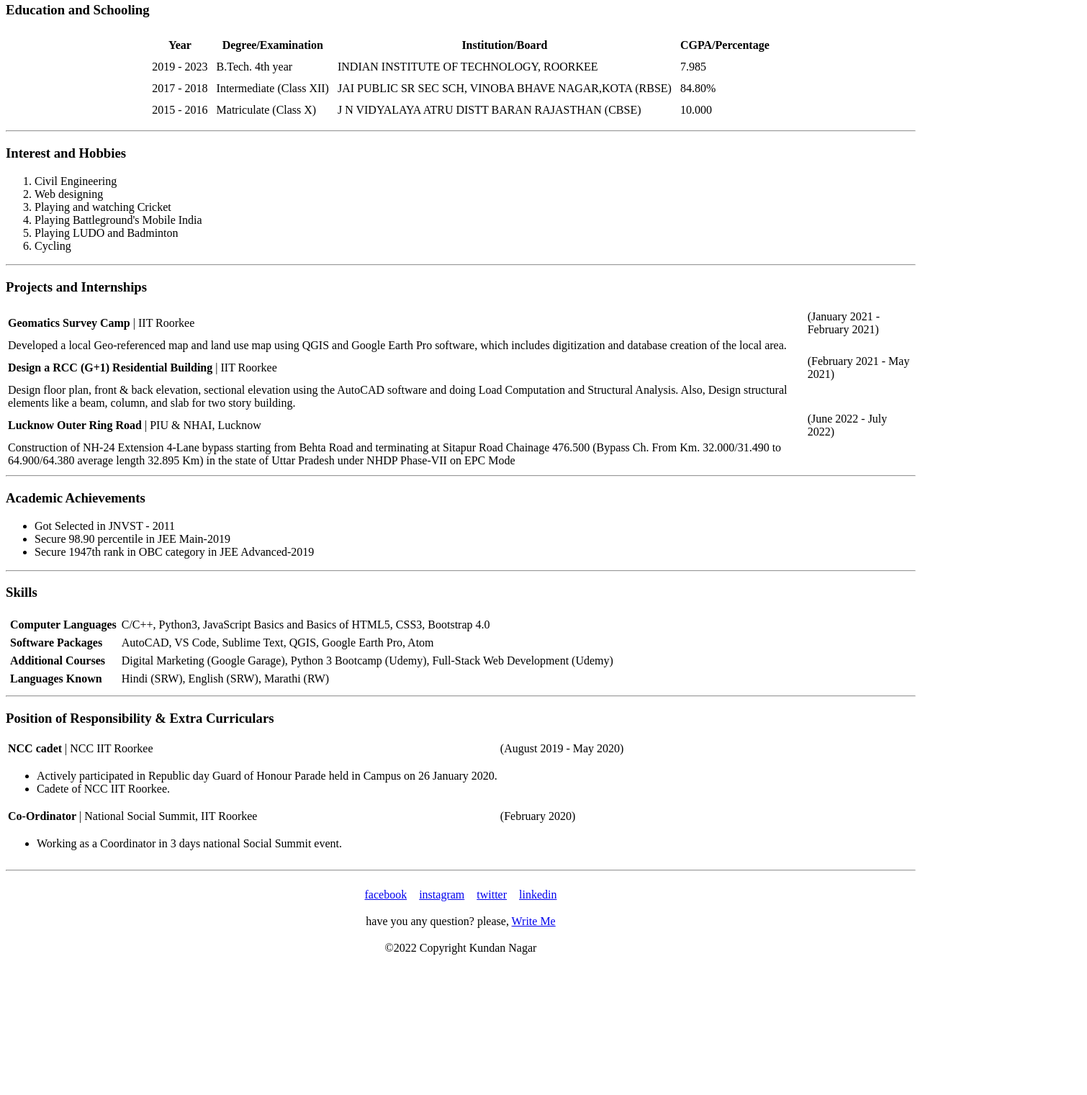
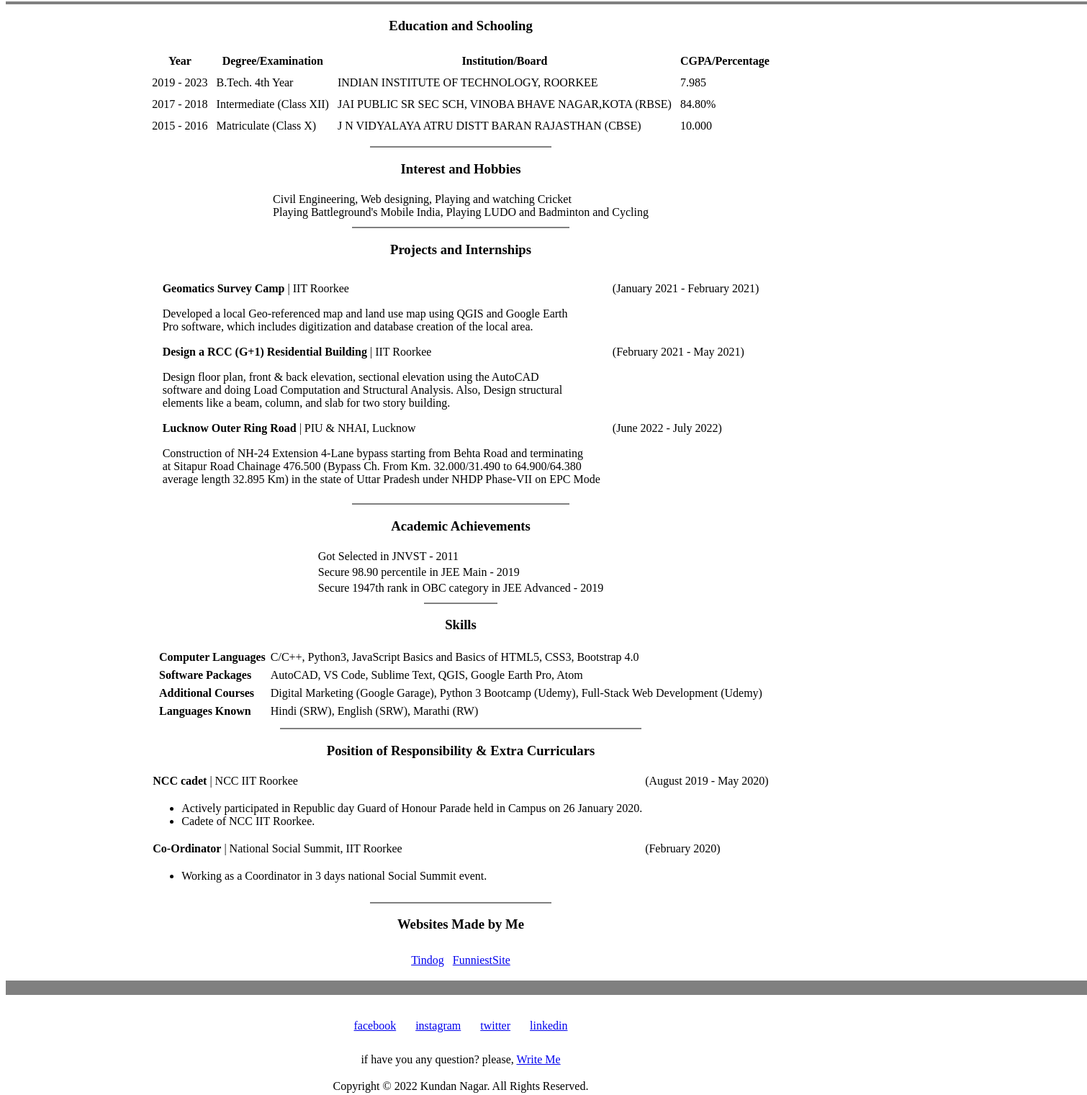
Before and after one commit to kundannagar/resume-001, a plain HTML site: page index.html in a window 1280 px wide. Shown: the part 246-1767 px from the top of the page at 72% size, 1510 px wide, since content can reach past the window. Before the commit the page ends 1588 px from the top, so only its background shows below. Drawn offline with Linux system fonts and the light colour scheme.

Commit message:
Fully Updated.
New Look is provided. All the columns are being centered

```diff
--- a/index.html
+++ b/index.html
@@ -5,7 +5,7 @@
     <title>Kundan's Personal Page</title>
   </head>
   <body>
-    <table cellspacing = "0" align = center>
+    <table cellspacing = "10" align = center>
       <tr>
         <td><table align = left>
           <tr>
@@ -18,11 +18,11 @@
             </td>
           </tr>
         </table></td>
+        <td>*****</td>
         <td>
           <table>
             <tr>
-              <td>.........................................................</td>
-              <td><h4>Indian Institute <br> of Technology, <br> Roorkee (Uttarakhand) <br>INDIA-247667 </h4></td>
+              <td><h3>Indian Institute <br> of Technology, <br> Roorkee (Uttarakhand) <br>INDIA-247667 </h3></td>
               <td>
                 <img src="IITR_LOGO.png" alt=" IIT Roorkee logo">
               </td>
@@ -31,9 +31,9 @@
         </td>
       </tr>
     </table>
-    <hr>
-    <h3>Education and Schooling</h3>
-    <table border="0" align = center cellspacing = "10">
+    <hr width="1500" size="4" noshade="10">
+    <h3 align=center>Education and Schooling</h3>
+    <table border="0" align = center cellspacing="10">
       <tr>
         <th>Year</th>
         <th>Degree/Examination</th>
@@ -42,7 +42,7 @@
       </tr>
       <tr>
         <td>2019 - 2023</td>
-        <td>B.Tech. 4th year</td>
+        <td>B.Tech. 4th Year</td>
         <td>INDIAN INSTITUTE OF TECHNOLOGY, ROORKEE</td>
         <td>7.985</td>
       </tr>
@@ -59,25 +59,23 @@
         <td>10.000</td>
       </tr>
     </table>
-    <hr>
-    <h3>Interest and Hobbies</h3>
-    <ol>
-      <li>Civil Engineering</li>
-      <li>Web designing</li>
-      <li>Playing and watching Cricket</li>
-      <li>Playing Battleground's Mobile India</li>
-      <li>Playing LUDO and Badminton</li>
-      <li>Cycling</li>
-    </ol>
-    <hr>
-    <h3>Projects and Internships</h3>
-    <table>
+    <hr width="250" size="2" noshade="10">
+    <h3 align=center>Interest and Hobbies</h3>
+    <table align=center>
+      <tr>
+        <td>Civil Engineering, Web designing, Playing and watching Cricket
+          <br>Playing Battleground's Mobile India, Playing LUDO and Badminton and Cycling </td>
+      </tr>
+    </table>
+    <hr width="300" size="2" noshade="10" >
+    <h3 align = center>Projects and Internships</h3>
+    <table align = center cellspacing="15">
       <tr>
         <td><strong>Geomatics Survey Camp</strong> | IIT Roorkee</td>
         <td>(January 2021 - February 2021)</td>
       </tr>
       <tr>
-        <td>Developed a local Geo-referenced map and land use map using QGIS and Google Earth Pro software, which includes
+        <td>Developed a local Geo-referenced map and land use map using QGIS and Google Earth <br>Pro software, which includes
             digitization and database creation of the local area.</td>
       </tr>
       <tr>
@@ -85,28 +83,34 @@
         <td>(February 2021 - May 2021)</td>
       </tr>
       <tr>
-        <td>Design floor plan, front & back elevation, sectional elevation using the AutoCAD software and doing Load
-            Computation and Structural Analysis. Also, Design structural elements like a beam, column, and slab for two story building.</td>
+        <td>Design floor plan, front & back elevation, sectional elevation using the AutoCAD <br>software and doing Load
+            Computation and Structural Analysis. Also, Design structural <br>elements like a beam, column, and slab for two story building.</td>
       </tr>
       <tr>
         <td> <strong>Lucknow Outer Ring Road</strong> | PIU & NHAI, Lucknow</td>
         <td>(June 2022 - July 2022)</td>
       </tr>
       <tr>
-        <td>Construction of NH-24 Extension 4-Lane bypass starting from Behta Road and terminating at Sitapur Road Chainage 476.500
-          (Bypass Ch. From Km. 32.000/31.490 to 64.900/64.380 average length 32.895 Km) in the state of Uttar Pradesh under NHDP Phase-VII on EPC Mode</td>
+        <td>Construction of NH-24 Extension 4-Lane bypass starting from Behta Road and terminating <br>at Sitapur Road Chainage 476.500
+          (Bypass Ch. From Km. 32.000/31.490 to 64.900/64.380 <br>average length 32.895 Km) in the state of Uttar Pradesh under NHDP Phase-VII on EPC Mode</td>
       </tr>
     </table>
-    <hr>
-    <h3>Academic Achievements</h3>
-    <ul>
-      <li>Got Selected in JNVST - 2011</li>
-      <li>Secure 98.90 percentile in JEE Main-2019</li>
-      <li>Secure 1947th rank in OBC category in JEE Advanced-2019</li>
-    </ul>
-    <hr>
-    <h3>Skills</h3>
-    <table cellspacing="5">
+    <hr width="300" size="2" noshade="10">
+    <h3 align = center>Academic Achievements</h3>
+    <table align=center>
+      <tr>
+        <td>Got Selected in JNVST - 2011</td>
+      </tr>
+      <tr>
+        <td>Secure 98.90 percentile in JEE Main - 2019</td>
+      </tr>
+      <tr>
+        <td>Secure 1947th rank in OBC category in JEE Advanced - 2019</td>
+      </tr>
+    </table>
+    <hr width="100" size="2" noshade="10">
+    <h3 align = center>Skills</h3>
+    <table align = center cellspacing="5">
       <tr>
         <td><b>Computer Languages</b></td>
         <td>C/C++, Python3, JavaScript Basics and Basics of HTML5, CSS3, Bootstrap 4.0</td>
@@ -124,9 +128,9 @@
         <td>Hindi (SRW), English (SRW), Marathi (RW)</td>
       </tr>
     </table>
-    <hr>
-    <h3>Position of Responsibility & Extra Curriculars</h3>
-    <table>
+    <hr width="500" size="2" noshade="10">
+    <h3 align = center>Position of Responsibility & Extra Curriculars</h3>
+    <table align = center>
       <tr>
         <td><strong>NCC cadet</strong> | NCC IIT Roorkee</td>
         <td>(August 2019 - May 2020)</td>
@@ -151,8 +155,16 @@
         </td>
       </tr>
     </table>
-    <hr />
-    <table align=center cellspacing="15">
+    <hr width="250" size="2" noshade="10">
+    <h3 align = center>Websites Made by Me</h3>
+    <table align = center cellspacing="10">
+      <tr>
+        <td><a href="https://kundannagar.github.io/tindog/">Tindog</a></td>
+        <td><a href="https://kundannagar.github.io/CSS-mysite/">FunniestSite</a></td>
+      </tr>
+    </table>
+    <hr width="1500" size="20" noshade="10">
+    <table align=center cellspacing="25">
       <tr>
         <td><a href="https://www.facebook.com/kundan.nagar.792/">facebook</a></td>
         <td><a href="https://www.instagram.com/im_kundan18/">instagram</a></td>
@@ -163,8 +175,8 @@
     <table align = center>
       <tr>
         <td>
-        have you any question? please, <a href="Contact_Me.html"> Write Me</a></td>
+        if have you any question? please, <a href="Contact_Me.html"> Write Me</a></td>
       </tr>
     </table>
-    <p align= center>©2022 Copyright Kundan Nagar</p>
+    <p align= center>Copyright © 2022 Kundan Nagar. All Rights Reserved.</p>
 </html>
```
